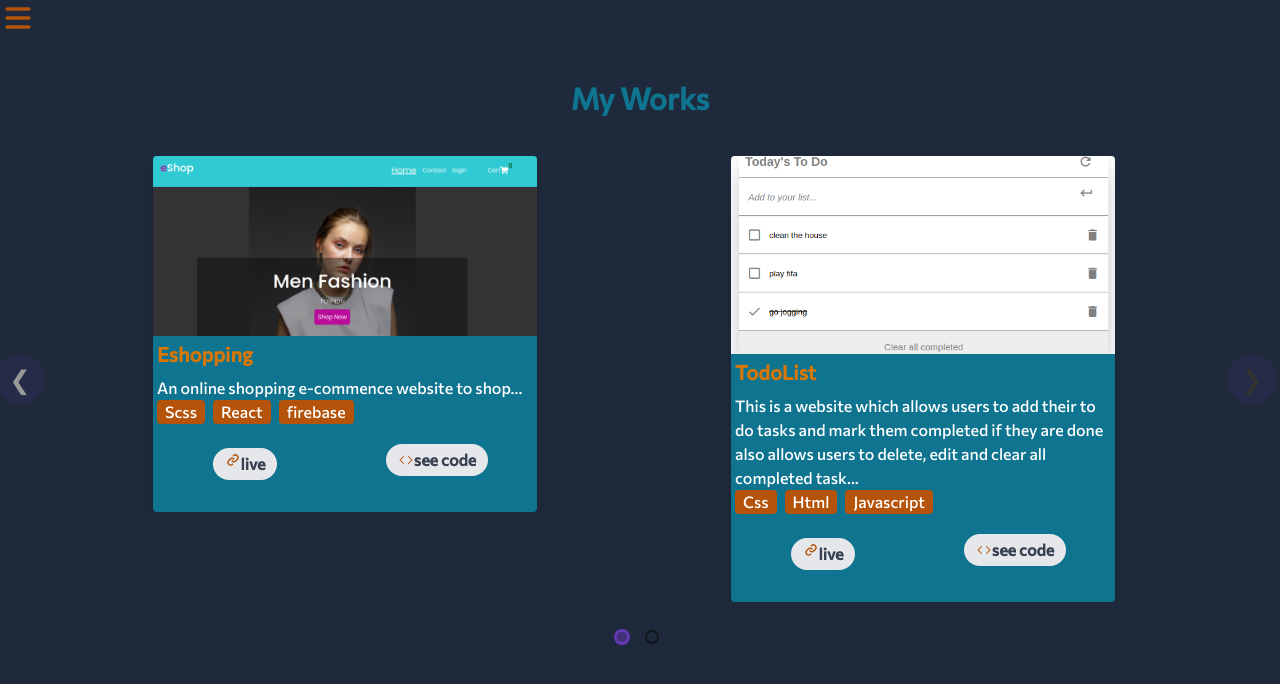
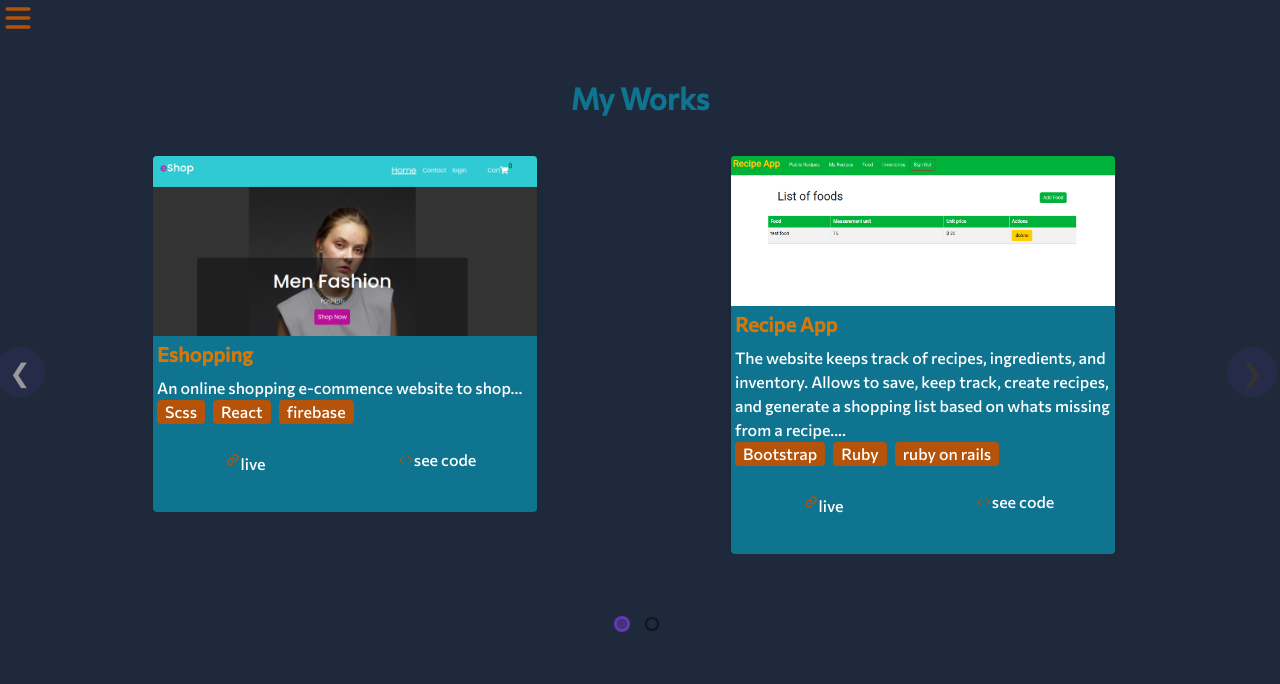
Before and after one commit to medsonmoombe/portifolio, a React (Create React App) app: page /works in a window 1280 px wide. Shown: the top 684 px of the page. Built offline with nearby package versions, Linux system fonts and the light colour scheme.

Commit message:
Add the project

```diff
--- a/src/components/ProjectCard.js
+++ b/src/components/ProjectCard.js
@@ -26,7 +26,7 @@ const ProjectCard = ({ project }) => {
           <div className="px-6 pb-2 w-4/5 flex justify-center items-center mb-4">
             <a
               href={link}
-              className="flex bg-gray-200 rounded-full px-3 py-1 sm:text-xs font-semibold text-gray-700 mr-2 mb-2 hover:underline"
+              className="flex bg-transparent rounded-full px-3 py-1 sm:text-xs  text-white mr-2 mb-2 hover:underline"
             >
               <BiLink className="text-amber-700" />
               live
@@ -35,7 +35,7 @@ const ProjectCard = ({ project }) => {
           <div className="px-6 pt-4 pb-2 w-4/5 flex justify-center items-center sm:pl-0 mb-4">
             <a
               href={code}
-              className="flex bg-gray-200 rounded-full px-3 py-1 sm:text-xs font-semibold text-gray-700 mr-2 mb-2 hover:underline transition duration-150 ease-out hover:ease-in"
+              className="flex bg-transparent  px-3 py-1 sm:text-xs  text-white mr-2 mb-2 hover:underline transition duration-150 ease-out hover:ease-in"
             >
               <BsCode className="text-amber-700 mt-1" />
               see code
--- a/src/projects/projects.js
+++ b/src/projects/projects.js
@@ -1,5 +1,5 @@
 import eshop from "../asset/images/eshop.png";
-import todo from "../asset/images/todo.png";
+import recipe from "../asset/images/recipe_ap.png";
 import space from "../asset/images/space.png";
 import movies from "../asset/images/movies.png";
 import js from "../asset/icons/javascript.svg";
@@ -15,7 +15,7 @@ import redux from "../asset/icons/redux.svg";
 import bootstrap from "../asset/icons/bootstrap.svg";
 import rspec from "../asset/icons/rspec.svg";
 import test from "../asset/icons/jest.svg";
-import postgres from "../asset/icons/postgresql.svg"
+import postgres from "../asset/icons/postgresql.svg";
 
 import css from "../asset/icons/css3.svg";
 
@@ -23,26 +23,26 @@ export const ProjectsArr = [
   {
     id: 1,
     link: "https://sunny-syrniki-a48a54.netlify.app/",
-    code:"https://github.com/medsonmoombe/e-shopping",
+    code: "https://github.com/medsonmoombe/e-shopping",
     title: "eshopping",
     img: eshop,
-    description:"An online shopping e-commence website to shop",
+    description: "An online shopping e-commence website to shop",
     lang: [" Scss", "React", "firebase"],
   },
   {
     id: 2,
-    link: "https://medsonmoombe.github.io/todo-list/dist/index.html",
-    code:"https://github.com/medsonmoombe/todo-list",
-    title: "todoList",
-    img: todo,
+    link: "https://my-recipe-app-2uff.onrender.com/",
+    code: "https://github.com/medsonmoombe/Recipee_app",
+    title: "Recipe App",
+    img: recipe,
     description:
-      "This is a website which allows users to add their to do tasks and mark them completed if they are done also allows users to delete, edit and clear all completed task",
-    lang: [" Css", "Html", "Javascript"],
+      "The website keeps track of recipes, ingredients, and inventory. Allows to save, keep track, create recipes, and generate a shopping list based on whats missing from a recipe.",
+    lang: ["Bootstrap", "Ruby", "ruby on rails"],
   },
   {
     id: 3,
     link: "https://sparkling-mermaid-bef88d.netlify.app/",
-    code:"https://github.com/medsonmoombe/react-redux-group-project",
+    code: "https://github.com/medsonmoombe/react-redux-group-project",
     title: "Space Travellers",
     img: space,
     description:
@@ -64,51 +64,62 @@ export const ProjectsArr = [
 export const skills = [
   {
     id: 1,
-    icon: js
-  }, {
+    icon: js,
+  },
+  {
     id: 2,
-    icon: html
-  }, {
+    icon: html,
+  },
+  {
     id: 3,
-    icon: sass
-  }, {
+    icon: sass,
+  },
+  {
     id: 4,
-    icon: ruby
-  }, {
+    icon: ruby,
+  },
+  {
     id: 5,
-    icon: rails
-  }, {
+    icon: rails,
+  },
+  {
     id: 6,
-    icon: sql
-  }, {
+    icon: sql,
+  },
+  {
     id: 7,
-    icon: react
-  }, {
+    icon: react,
+  },
+  {
     id: 8,
-    icon: redux
-  }, {
+    icon: redux,
+  },
+  {
     id: 9,
-    icon: css
-  }, {
+    icon: css,
+  },
+  {
     id: 10,
-    icon: git
+    icon: git,
   },
   {
     id: 11,
-    icon: bootstrap
+    icon: bootstrap,
   },
   {
     id: 12,
-    icon: github
+    icon: github,
   },
   {
     id: 13,
-    icon: postgres
-  }, {
+    icon: postgres,
+  },
+  {
     id: 14,
-    icon: test
-  }, {
+    icon: test,
+  },
+  {
     id: 15,
-    icon: rspec
+    icon: rspec,
   },
-]
+];
```
Also changed, not shown: src/asset/images/recipe_ap.png (added).
